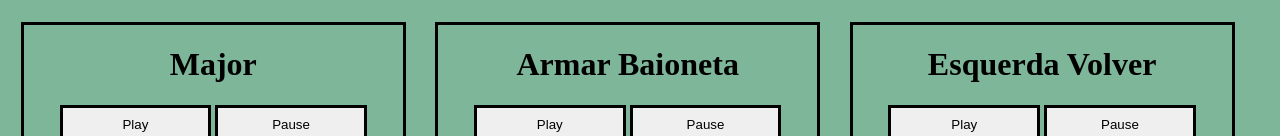
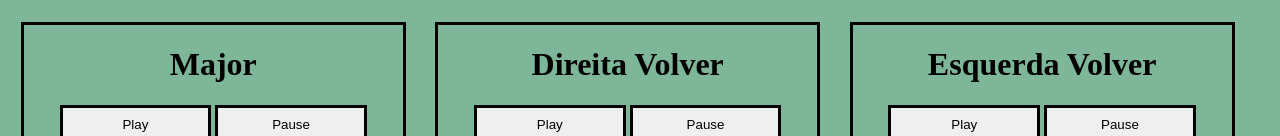
Before and after one commit to MatheusAmaros/VOT-Toques, a plain HTML site: page index.html in a window 1280 px wide. Shown: the part 641-777 px from the top of the page. Drawn offline with Linux system fonts and the light colour scheme.

Commit message:
Update index.html

```diff
--- a/index.html
+++ b/index.html
@@ -163,7 +163,7 @@ seu navegador não suporta HTML5
 </div>
 
 <div class="DireitaVolver_class">
-  <h1>Armar Baioneta</h1>
+  <h1>Direita Volver</h1>
 <button onclick="document.getElementById('DireitaVolver').play()">Play</button>
 <button onclick="document.getElementById('DireitaVolver').pause()">Pause</button>
 
```
